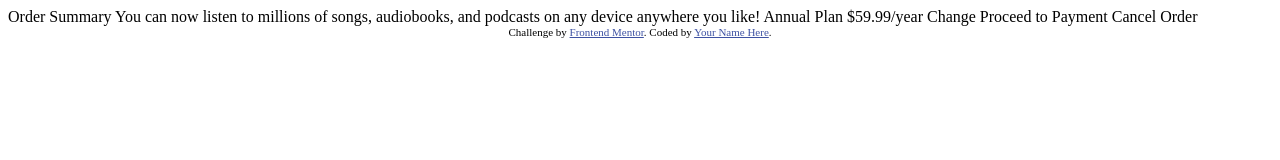
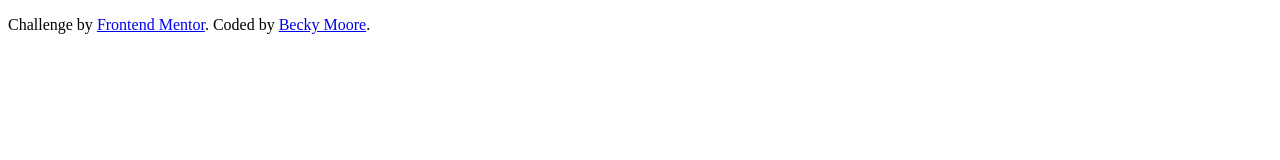
Before and after one commit to MBecky/order-summary-component, a plain HTML site: page index.html in a window 1280 px wide. Drawn offline with Linux system fonts and the light colour scheme.

Commit message:
updated html with basic code lines

```diff
--- a/index.html
+++ b/index.html
@@ -2,36 +2,22 @@
 <html lang="en">
 <head>
   <meta charset="UTF-8">
-  <meta name="viewport" content="width=device-width, initial-scale=1.0"> <!-- displays site properly based on user's device -->
+  <meta name="viewport" content="width=device-width, initial-scale=1.0">
+  <link href="./style.css" rel="stylesheet">
+  <title>Order Summary Component | Frontend Mentor Challenge</title>
+  <link rel="icon" type="image/png" href="./images/favicon-32x32.png">
 
-  <link rel="icon" type="image/png" sizes="32x32" href="./images/favicon-32x32.png">
+</head>
 
-  <title>Frontend Mentor | Order summary card</title>
-
-  <!-- Feel free to remove these styles or customise in your own stylesheet 👍 -->
-  <style>
-    .attribution { font-size: 11px; text-align: center; }
-    .attribution a { color: hsl(228, 45%, 44%); }
-  </style>
-</head>
 <body>
 
-  Order Summary
 
-  You can now listen to millions of songs, audiobooks, and podcasts on any
-  device anywhere you like!
 
-  Annual Plan
-  $59.99/year
+  <footer>
+    <p>Challenge by <a href="https://www.frontendmentor.io?ref=challenge" target="_blank">Frontend Mentor</a>.
+      Coded by <a href="#">Becky Moore</a>.
+    </p>
 
-  Change
-
-  Proceed to Payment
-  Cancel Order
-
-  <div class="attribution">
-    Challenge by <a href="https://www.frontendmentor.io?ref=challenge" target="_blank">Frontend Mentor</a>.
-    Coded by <a href="#">Your Name Here</a>.
-  </div>
+  </footer>
 </body>
 </html>
```
